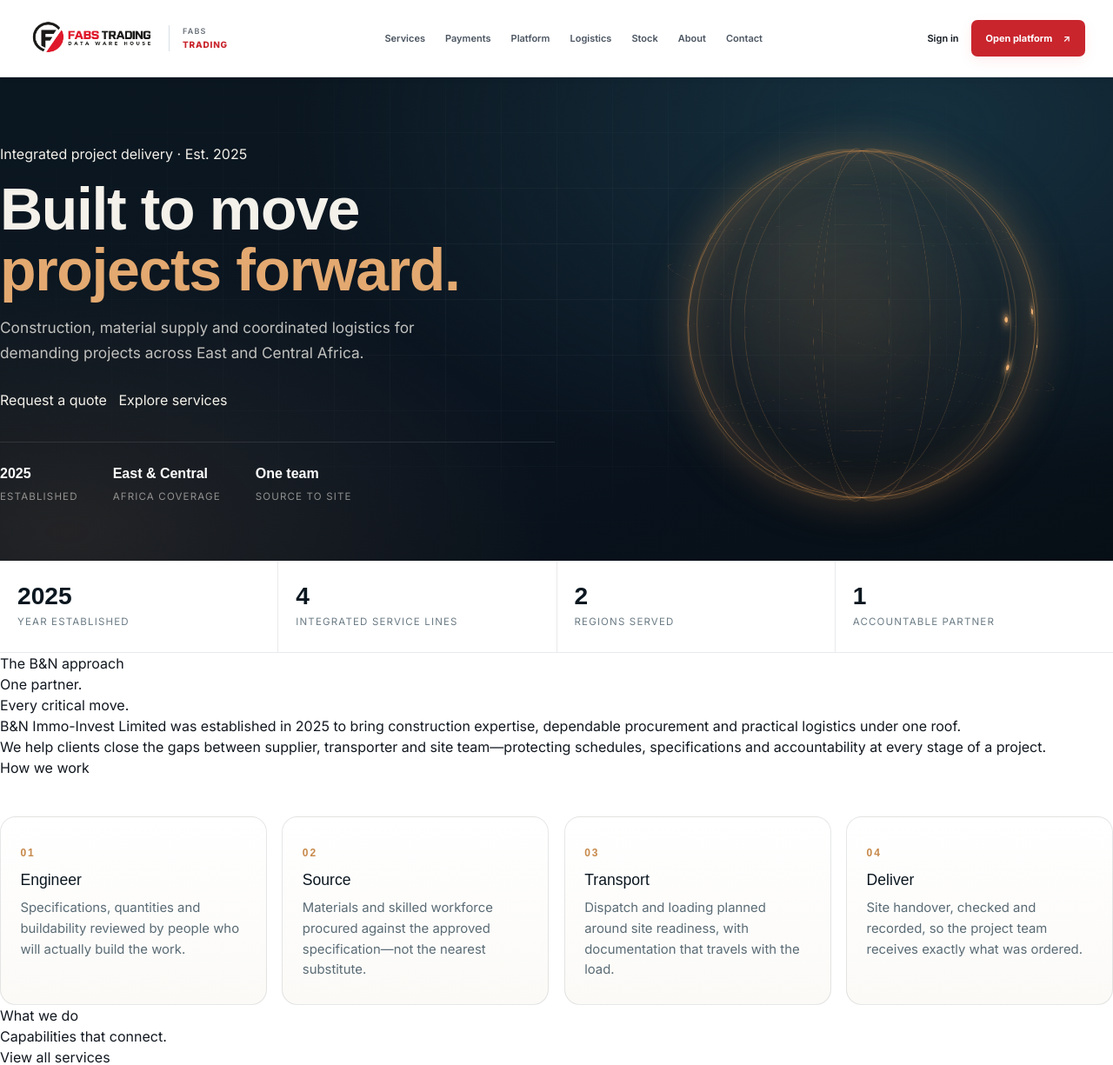
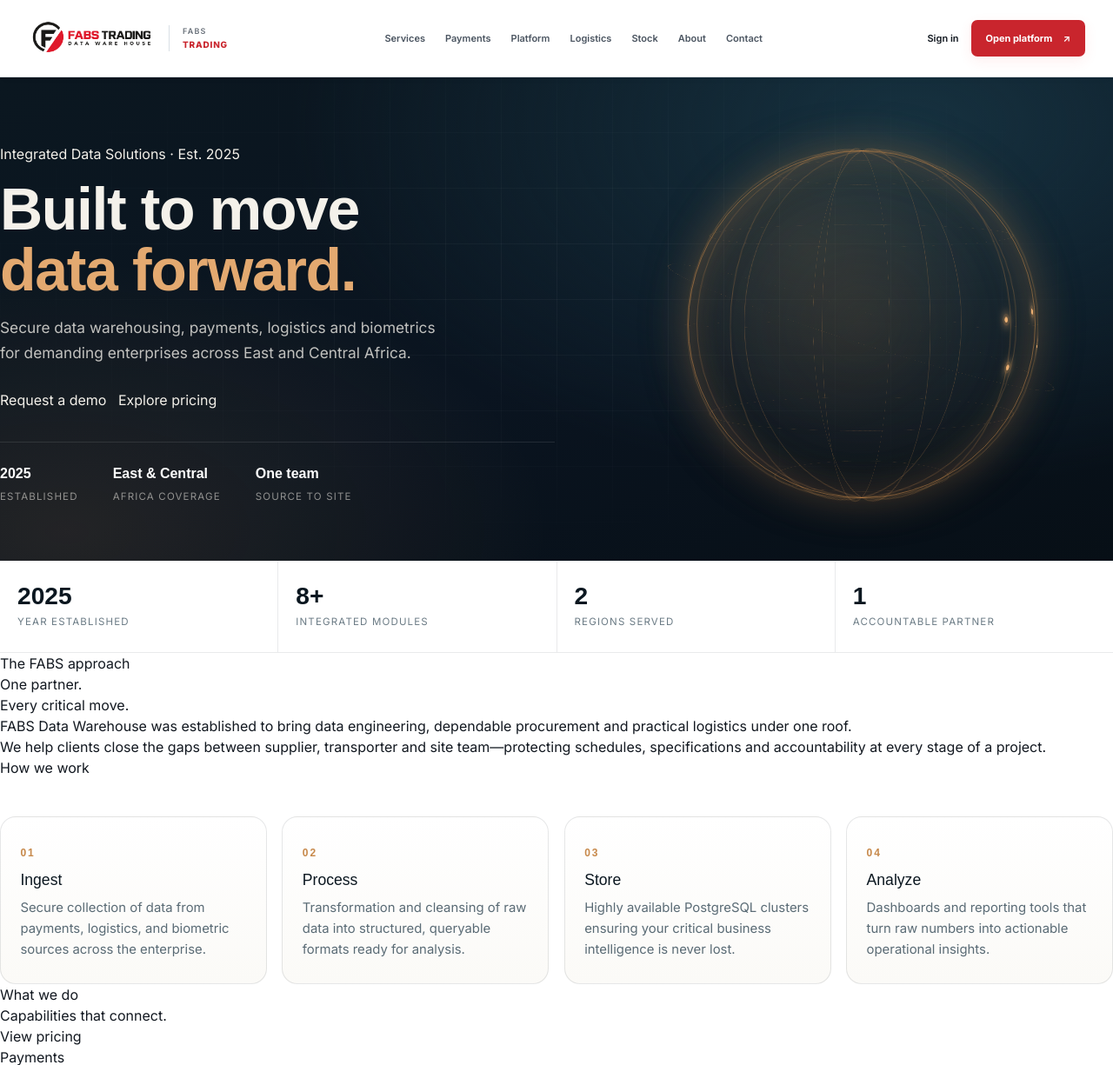
Before and after one commit to 1234manucho/fabsdatawarehouse, a Flask app: template templates/index.html in a window 1280 px wide. Shown: the top 1225 px of the page at 87% size. Run offline with Flask 3, Linux system fonts and the light colour scheme; the template is opened without the code that fills it, so the values that code supplies are empty; some libraries are stand-ins or nearby versions.

Commit message:
Update title and content for FABS Data Warehouse

```diff
--- a/templates/index.html
+++ b/templates/index.html
@@ -1,12 +1,11 @@
 {% extends 'base.html' %}
 {% from '_macros.html' import service_card %}
-{% block title %}Construction, Materials & Logistics | B&N Immo-Invest Limited{% endblock %}
+{% block title %}FABS Data Warehouse | Enterprise Data Solutions{% endblock %}
 
 {% block head %}
 <style>
 /* =================================================================
    Homepage redesign — scoped under bn- prefix.
-   Move into site.css when you're happy with it.
    ================================================================= */
 
 /* ---------- 1. Hero ---------- */
@@ -103,14 +102,12 @@
   animation: bn-globe-spin 30s linear infinite;
   will-change: transform;
 }
-/* meridians: full circles rotated about Y */
 .bn-globe__ring {
   position: absolute; inset: 0;
   border-radius: 50%;
   border: 1px solid rgba(199,137,75,.32);
   transform: rotateY(calc(var(--i) * 30deg));
 }
-/* parallels: circles laid flat, scaled + lifted */
 .bn-globe__lat {
   position: absolute;
   inset: calc((1 - var(--s)) * 50%);
@@ -118,7 +115,6 @@
   border: 1px solid rgba(199,137,75,.2);
   transform: rotateX(90deg) translateZ(calc(var(--size) * var(--t)));
 }
-/* pins sit on the surface via spherical placement */
 .bn-globe__pin {
   position: absolute; inset: 0;
   transform:
@@ -228,18 +224,28 @@
 
 {% block content %}
 
+{# Fallback variables so the page doesn't crash if main.py doesn't pass them #}
+{% set services = [
+    {'slug': 'payments', 'title': 'Payments', 'summary': 'Secure transactions across multiple channels.', 'icon': 'credit-card'},
+    {'slug': 'logistics', 'title': 'Logistics', 'summary': 'End-to-end freight and delivery coordination.', 'icon': 'truck'},
+    {'slug': 'biometrics', 'title': 'Biometrics', 'summary': 'Identity verification and access control.', 'icon': 'fingerprint'},
+    {'slug': 'tenders', 'title': 'Tenders', 'summary': 'Managed procurement and tender processes.', 'icon': 'file-text'}
+] %}
+{% set sectors = ['Companies', 'County', 'Merchants', 'Logistics'] %}
+{% set partners = ['Safaricom', 'KCB', 'Equity', 'NCBA'] %}
+
 <!-- ============ 1. HERO ============ -->
 <section class="bn-hero">
   <div class="bn-hero__grid" aria-hidden="true"></div>
   <div class="shell bn-hero__inner">
 
     <div class="bn-hero__copy reveal">
-      <span class="eyebrow eyebrow--light"><span></span> Integrated project delivery · Est. 2025</span>
-      <h1 class="bn-hero__title">Built to move<br><em>projects forward.</em></h1>
-      <p class="bn-hero__lead">Construction, material supply and coordinated logistics for demanding projects across East and Central Africa.</p>
+      <span class="eyebrow eyebrow--light"><span></span> Integrated Data Solutions · Est. 2025</span>
+      <h1 class="bn-hero__title">Built to move<br><em>data forward.</em></h1>
+      <p class="bn-hero__lead">Secure data warehousing, payments, logistics and biometrics for demanding enterprises across East and Central Africa.</p>
       <div class="bn-hero__actions">
-        <a href="{{ url_for('main.contact') }}" class="button button--copper">Request a quote <i data-lucide="arrow-up-right"></i></a>
-        <a href="{{ url_for('main.services') }}" class="button button--ghost">Explore services</a>
+        <a href="{{ url_for('main.contact') }}" class="button button--copper">Request a demo <i data-lucide="arrow-up-right"></i></a>
+        <a href="{{ url_for('main.pricing') }}" class="button button--ghost">Explore pricing</a>
       </div>
       <ul class="bn-hero__facts">
         <li><b>2025</b><span>Established</span></li>
@@ -287,7 +293,7 @@
   <div class="shell">
     <div class="bn-stats__inner">
       <div class="bn-stats__item"><b>2025</b><span>Year established</span></div>
-      <div class="bn-stats__item"><b>4</b><span>Integrated service lines</span></div>
+      <div class="bn-stats__item"><b>8+</b><span>Integrated modules</span></div>
       <div class="bn-stats__item"><b>2</b><span>Regions served</span></div>
       <div class="bn-stats__item"><b>1</b><span>Accountable partner</span></div>
     </div>
@@ -299,11 +305,11 @@
   <div class="shell">
     <div class="intro-grid">
       <div>
-        <span class="eyebrow"><span></span> The B&amp;N approach</span>
+        <span class="eyebrow"><span></span> The FABS approach</span>
         <h2 class="display-title">One partner.<br>Every critical move.</h2>
       </div>
       <div class="intro-copy reveal">
-        <p class="lead">B&amp;N Immo-Invest Limited was established in 2025 to bring construction expertise, dependable procurement and practical logistics under one roof.</p>
+        <p class="lead">FABS Data Warehouse was established to bring data engineering, dependable procurement and practical logistics under one roof.</p>
         <p>We help clients close the gaps between supplier, transporter and site team—protecting schedules, specifications and accountability at every stage of a project.</p>
         <a href="{{ url_for('main.about') }}" class="text-link">How we work <i data-lucide="arrow-right"></i></a>
       </div>
@@ -312,23 +318,23 @@
     <div class="bn-pillars">
       <article class="bn-pillar reveal">
         <span class="bn-pillar__num">01</span>
-        <h3>Engineer</h3>
-        <p>Specifications, quantities and buildability reviewed by people who will actually build the work.</p>
+        <h3>Ingest</h3>
+        <p>Secure collection of data from payments, logistics, and biometric sources across the enterprise.</p>
       </article>
       <article class="bn-pillar reveal">
         <span class="bn-pillar__num">02</span>
-        <h3>Source</h3>
-        <p>Materials and skilled workforce procured against the approved specification—not the nearest substitute.</p>
+        <h3>Process</h3>
+        <p>Transformation and cleansing of raw data into structured, queryable formats ready for analysis.</p>
       </article>
       <article class="bn-pillar reveal">
         <span class="bn-pillar__num">03</span>
-        <h3>Transport</h3>
-        <p>Dispatch and loading planned around site readiness, with documentation that travels with the load.</p>
+        <h3>Store</h3>
+        <p>Highly available PostgreSQL clusters ensuring your critical business intelligence is never lost.</p>
       </article>
       <article class="bn-pillar reveal">
         <span class="bn-pillar__num">04</span>
-        <h3>Deliver</h3>
-        <p>Site handover, checked and recorded, so the project team receives exactly what was ordered.</p>
+        <h3>Analyze</h3>
+        <p>Dashboards and reporting tools that turn raw numbers into actionable operational insights.</p>
       </article>
     </div>
   </div>
@@ -342,7 +348,7 @@
         <span class="eyebrow eyebrow--light"><span></span> What we do</span>
         <h2>Capabilities that connect.</h2>
       </div>
-      <a href="{{ url_for('main.services') }}" class="button button--outline-light">View all services <i data-lucide="arrow-right"></i></a>
+      <a href="{{ url_for('main.pricing') }}" class="button button--outline-light">View pricing <i data-lucide="arrow-right"></i></a>
     </div>
     <div class="service-grid service-grid--dark">
       {% for service in services[:4] %}{{ service_card(service) }}{% endfor %}
@@ -352,21 +358,21 @@
 
 <!-- ============ 5. CIVIL WORKS ============ -->
 <section class="split-feature">
-  <div class="split-feature__image">
-    <img src="{{ url_for('static', filename='images/civil-works.jpg') }}" alt="Excavator operating on a building site" loading="lazy">
-    <span class="image-label">Civil &amp; industrial works</span>
+  <div class="split-feature__image bg-[#0b1720] flex items-center justify-center">
+    <i data-lucide="credit-card" class="w-32 h-32 text-brand-red opacity-50"></i>
+    <span class="image-label">Secure Payment Gateways</span>
   </div>
   <div class="split-feature__content">
-    <span class="eyebrow"><span></span> Construction expertise</span>
+    <span class="eyebrow"><span></span> Financial Technology</span>
     <h2>Engineered for real-world performance.</h2>
-    <p>From heavy-duty foundations and steel structures to commercial spaces and site infrastructure, our teams focus on buildability, durability and safe execution.</p>
+    <p>From heavy-duty transaction processing to secure merchant portals, our teams focus on reliability, durability and safe execution.</p>
     <ul class="check-list">
       <li><i data-lucide="check"></i> Professional engineering oversight</li>
       <li><i data-lucide="check"></i> Experienced technical workforce</li>
       <li><i data-lucide="check"></i> Materials aligned to specification</li>
       <li><i data-lucide="check"></i> Coordinated site delivery</li>
     </ul>
-    <a href="{{ url_for('main.service_detail', slug='civil-engineering') }}" class="button button--dark">Explore construction <i data-lucide="arrow-up-right"></i></a>
+    <a href="{{ url_for('payments.index') }}" class="button button--dark">Explore payments <i data-lucide="arrow-up-right"></i></a>
   </div>
 </section>
 
@@ -377,7 +383,7 @@
       <span class="eyebrow eyebrow--light"><span></span> Integrated capability</span>
       <h2>Materials do not create value until they reach the right site.</h2>
       <p>Our transport and project-logistics service completes the procurement cycle with planned dispatch, coordinated loading, delivery documentation and site handover.</p>
-      <a href="{{ url_for('main.service_detail', slug='transport-logistics') }}" class="button button--copper">Explore logistics <i data-lucide="arrow-up-right"></i></a>
+      <a href="{{ url_for('logistics.index') }}" class="button button--copper">Explore logistics <i data-lucide="arrow-up-right"></i></a>
     </div>
     <div class="route-map" aria-label="Procurement to delivery process">
       <div class="route-line"></div>
```
